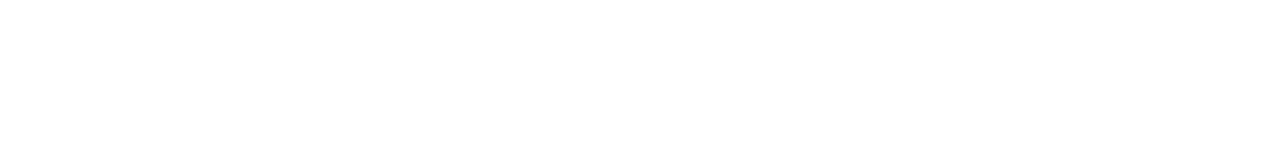
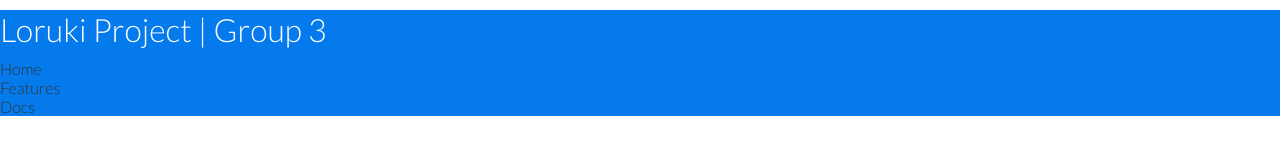
Before and after one commit to lab-antwerp-1/agile-group-3, a website: page index.html in a window 1280 px wide. Drawn offline with Linux system fonts and the light colour scheme.

Commit message:
adding dev strategy + html and css for website start and logo

```diff
--- a/index.html
+++ b/index.html
@@ -4,9 +4,25 @@
     <meta charset="UTF-8" />
     <link rel="icon" type="image/svg+xml" href="./client/assets/favicon.ico" />
     <meta name="viewport" content="width=device-width, initial-scale=1.0" />
-    <title>project!</title>
+    <link rel="stylesheet" href="https://cdnjs.cloudflare.com/ajax/libs/font-awesome/6.0.0-beta2/css/all.min.css" integrity="sha512-YWzhKL2whUzgiheMoBFwW8CKV4qpHQAEuvilg9FAn5VJUDwKZZxkJNuGM4XkWuk94WCrrwslk8yWNGmY1EduTA==" crossorigin="anonymous" referrerpolicy="no-referrer" />
+    <title>Loruki Project|Group 3</title>
 
     <link href="./styles/index.css" rel="stylesheet" />
   </head>
-  <body></body>
+  <body>
+    <!--Navbar-->
+    <div class="navbar">
+      <div class="container">
+        <h1 class="logo">Loruki Project | Group 3</h1>
+        <nav>
+          <ul>
+            <li><a href="index.html">Home</a></li>
+            <li><a href="features.html">Features</a></li>
+            <li><a href="docs.html">Docs</a></li>
+          </ul>
+        </nav>
+      </div>
+    </div>
+
+  </body>
 </html>
--- a/styles/index.css
+++ b/styles/index.css
@@ -1 +1,41 @@
-@import url("./something.css");
+@import url('https://fonts.googleapis.com/css2?family=Lato:wght@300&display=swap');
+
+* {
+box-sizing: border-box;
+padding: 0;
+margin: 0;
+}
+
+body {
+font-family: 'Lato', sans-serif;
+color: #333;
+line-height: 1,6;
+}
+
+ul {
+list-style-type: none;
+}
+
+a{
+text-decoration: none;
+color: #333;
+}
+
+h1,h2 {
+font-weight: 300;
+line-height: 1,2;
+margin: 10px 0;
+}
+
+p {
+margin: 10px 0;
+}
+
+img {
+width: 100%;
+}
+
+.navbar {
+background-color: #047aed;
+color: #fff;
+}
--- a/styles/something.css
+++ /dev/null
@@ -1,3 +0,0 @@
-body {
-  background-color: white;
-}
```
Also changed, not shown: planning/communication-plan.md (+1 -1 lines), planning/constraints.md (+2 -2 lines), planning/development-strategy.md (+19 -0 lines).
